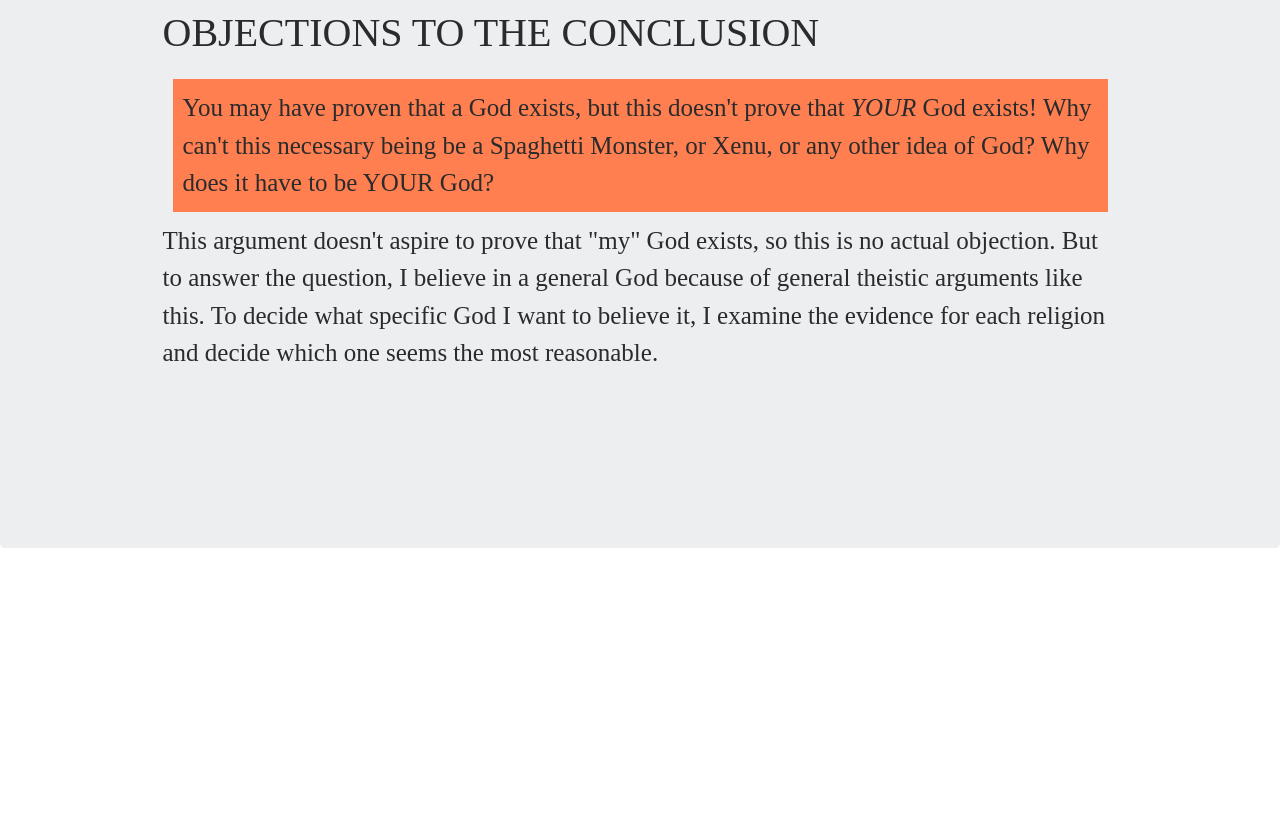
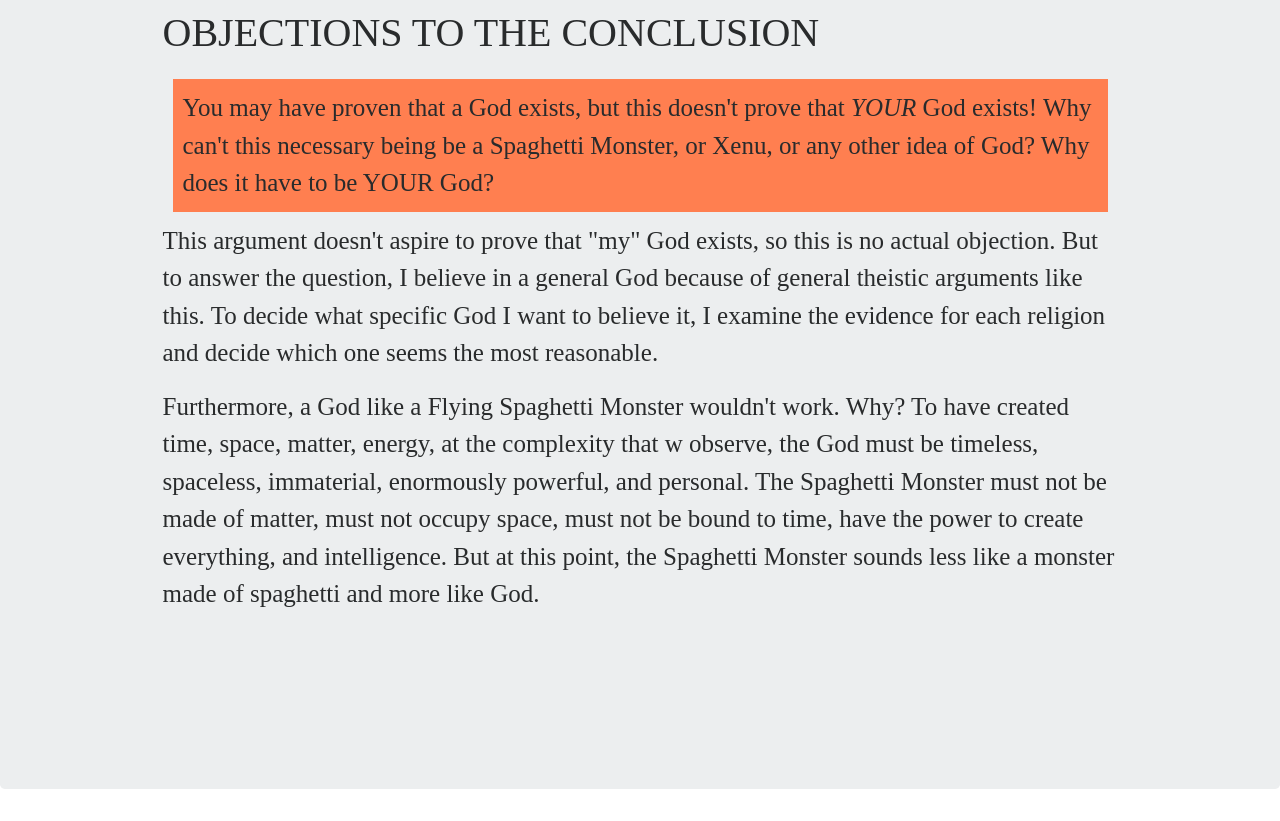
Before and after one commit to apologetic/apologetic.github.io, a plain HTML site: page cosmological.html in a window 1280 px wide. Shown: the part 4650-5471 px from the top of the page. Before the commit the page ends 5230 px from the top, so only its background shows below. Drawn offline with nearby package versions, Linux system fonts and the light colour scheme; a web font is replaced by a local one.

Commit message:
Commit 2

```diff
--- a/cosmological.html
+++ b/cosmological.html
@@ -7,6 +7,7 @@
           Cosmological Arguments
 
       </title>
+      <link rel="icon" type="image/x-icon" href="images/logo.png" />
       <link rel="stylesheet" type="text/css" href="homepage.css"/>
       <script src="homepage.js"></script>
       <meta name="viewport" content="width=device-width, initial-scale=1">
@@ -437,6 +438,18 @@
 
               </p>
 
+              <p>
+
+                Furthermore, a God like a Flying Spaghetti Monster wouldn't work. Why?
+                To have created time, space, matter, energy, at the complexity that w
+                observe, the God must be timeless, spaceless, immaterial, enormously powerful,
+                and personal. The Spaghetti Monster must not be made of matter, must not
+                occupy space, must not be bound to time, have the power to create everything,
+                and intelligence. But at this point, the Spaghetti Monster sounds less
+                like a monster made of spaghetti and more like God.
+
+              </p>
+
 
         </div>
       </section>
```
Also changed, not shown: index.html (+1 -0 lines), moral.html (+1 -0 lines), transcendental.html (+1 -0 lines), images/logo.png (added).
